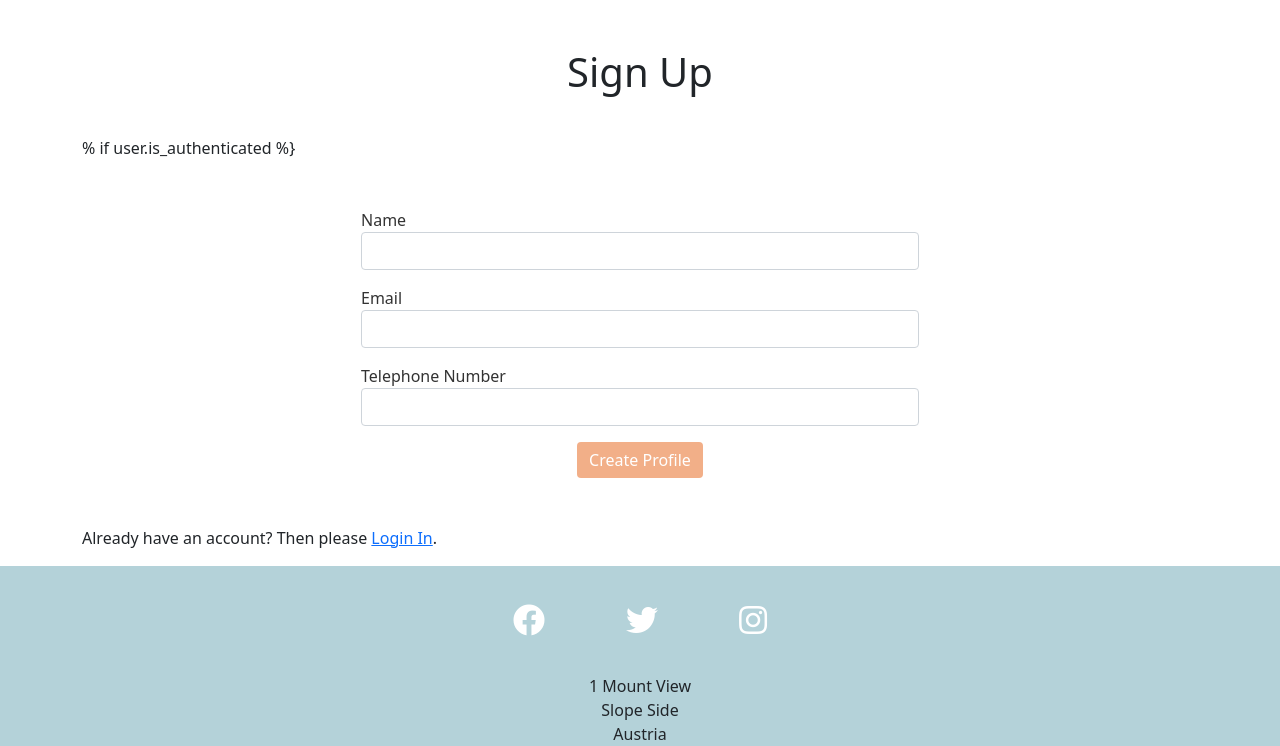
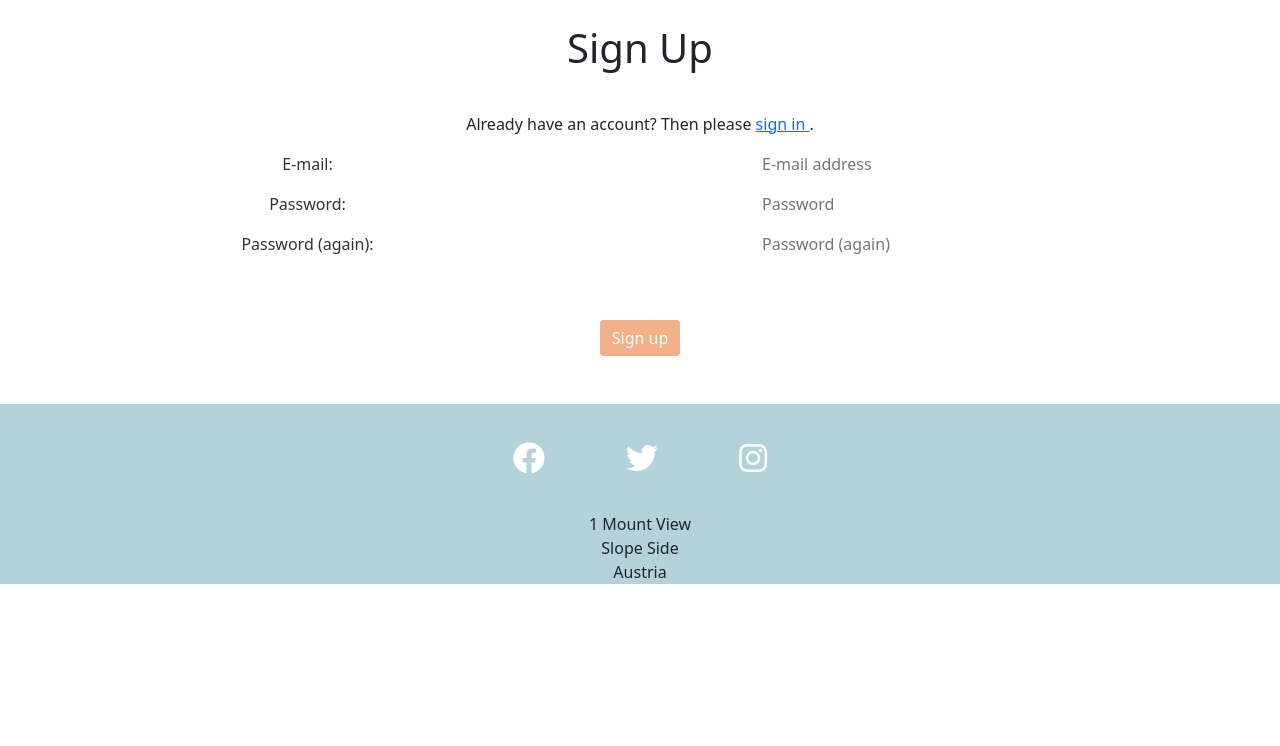
Before and after one commit to Code-Institute-Submissions/saramorrin-luxeland-stays-ms4_JulyResub, a Django app: page /accounts/signup/ in a window 1280 px wide. Shown: the part 58-804 px from the top of the page. After the commit the page ends 642 px from the top, so only its background shows below. Run offline with Django 3.2, Linux system fonts and the light colour scheme.

```diff
--- a/bookings/urls.py
+++ b/bookings/urls.py
@@ -9,4 +9,5 @@ urlpatterns = [
     path('fir_pine_nest/', views.FirPineNestView.as_view(), name='fir_pine_nest'),
     path('create_profile/', views.CreateProfileView.as_view(), name='create_profile'),
     path('make_reservation/', views.MakeReservationView.as_view(), name='make_reservation'),
+
 ]
--- a/luxelandstays/settings.py
+++ b/luxelandstays/settings.py
@@ -32,6 +32,12 @@ DEBUG = True
 
 # Required by django allauth
 SITE_ID = 1
+
+LOGIN_REDIRECT_URL = '/'
+LOGOUT_REDIRECT_URL = '/'
+ACCOUNT_SIGNUP_REDIRECT_URL = "/create_profile"
+
+CRISPY_TEMPLATE_PACK = 'bootstrap4'
 
 ALLOWED_HOSTS = ['luxelandstays.herokuapp.com', 'localhost']
 
--- a/templates/account/signup.html
+++ b/templates/account/signup.html
@@ -1,39 +1,88 @@
 {% extends "base.html" %}
+
+{% load i18n %}
+
+{% block head_title %}{% trans "Signup" %}{% endblock %}
 
 {% block content %}
 
-<div class="container"> <div class=" text-center mt-5 ">
-  <h1>Sign Up</h1>
+<div class="container">
+    <div class="row mt-4">
+        <div class="col text-center">
+            <h1>{% trans "Sign Up" %}</h1>
+
+            <p>{% blocktrans %}Already have an account? Then please
+                <a href="{{ login_url }}">
+                    sign
+                    in
+                </a>
+                .{% endblocktrans %}
+            </p>
+
+            <form class="signup" id="signup_form" method="post" action="{% url 'account_signup' %}">
+                {% csrf_token %}
+                {% if form.errors %}
+                    {% for field in form %}
+                        {% for error in field.errors %}
+                        <div class="alert alert-error">
+                            <strong>{{ error|escape }}</strong>
+                        </div>
+                        {% endfor %}
+
+                        {% endfor %}
+                        {% for error in form.non_field_errors %}
+                        <div class="alert alert-error">
+                            <strong>{{ error|escape }}</strong>
+                        </div>
+                    {% endfor %}
+                {% endif %}
+
+                <div class="row">
+                    <div class="col-md-5 col-12">
+                        <p>
+                            <label for="id_login">E-mail:</label>
+                        </p>
+                    </div>
+                    <div class="col">
+                        <p>
+                            {{ form.email }}
+                        </p>
+                    </div>
                 </div>
 
-% if user.is_authenticated %}
-<div class="w-50 mx-auto py-5">
-    <form class="row g-3" method="POST">
-        {% csrf_token %}
-
-        <div class="col-12">
-            <label for="name">Name</label>
-            <input type="text" class="form-control" id="f_name" name="f_name">
+                <div class="row">
+                    <div class="col-md-5 col-12">
+                        <p>
+                            <label for="id_login">Password:</label>
+                        </p>
+                    </div>
+                    <div class="col">
+                        <p>
+                            {{ form.password1 }}
+                        </p>
+                    </div>
                 </div>
 
-        <div class="col-12">
-            <label for="email">Email</label>
-            <input type="text" class="form-control" id="l_name" name="l_name">
+                <div class="row">
+                    <div class="col-md-5 col-12">
+                        <p>
+                            <label for="id_login">Password (again):</label>
+                        </p>
+                    </div>
+                    <div class="col">
+                        <p>
+                            {{ form.password2 }}
+                        </p>
+                    </div>
                 </div>
 
-        <div class="col-12 mx-auto">
-            <label for="phone_number">Telephone Number</label>
-            <input type="number" class="form-control" id="phone_number" name="phone_number" minlength="11" maxlength="11">
+                {% if redirect_field_value %}
+                    <input type="hidden" name="{{ redirect_field_name }}" value="{{ redirect_field_value }}" />
+                {% endif %}
+                <button type="submit" class="btn custom-red text-white my-5">{% trans "Sign up" %}</button>
+            </form>
+        </div>
+    </div>
 </div>
 
-        <div class="col-12 text-center">
-            <a href="/"> <button type="submit" class="btn custom-red text-white">Create Profile</button>
-            </a>
-        </div>
-    </form>
-</div>
-
-<p>Already have an account? Then please <a href="{{ login_url }}">Login In</a>.</p>
-
-
 {% endblock %}
--- a/templates/base.html
+++ b/templates/base.html
@@ -27,7 +27,7 @@
                 <a class="nav-link" href="{% url 'home' %}">Home</a>
               </li>
               <li class="nav-item">
-                <a class="nav-link" href="{% url 'about' %}">About Us</a>
+                <a class="nav-link" {{ about_active }} href="{% url 'about' %}">About Us</a>
               </li>
               <li class="nav-item dropdown">
                 <a class="nav-link dropdown-toggle" href="#" id="navbarDropdownMenuLink" role="button" data-bs-toggle="dropdown" aria-expanded="false">
@@ -44,8 +44,8 @@
                 </a>
                 <ul class="dropdown-menu" aria-labelledby="navbarDropdownMenuLink" style="background-color:#B4D2D9;">
                   <li><a class="dropdown-item" href="{% url 'make_reservation' %}">Book Now</a></li>
-                  <li><a class="dropdown-item" href="accounts/login">Login In</a></li>
-                  <li><a class="dropdown-item" href="/accounts/signup">Sign Up</a></li>
+                  <li><a class="dropdown-item" href="{% url 'account_login' %}">Login In</a></li>
+                  <li><a class="dropdown-item" href="{% url 'account_signup' %}">Sign Up</a></li>
                 </ul>
                 <li class="nav-item">
                     <a class="nav-link" href="{% url 'contact' %}">Contact Us</a>
```
Also changed, not shown: bookings/forms.py (+7 -0 lines), bookings/views.py (+29 -5 lines), templates/create_profile.html (+9 -30 lines), templates/make_reservation.html (+29 -0 lines), static/css/style.css (line endings or trailing spaces), templates/delete_reservation.html (added), templates/edit_profile.html (added), templates/edit_reservation.html (added). Lines whose indentation alone changed are shown as unchanged.
